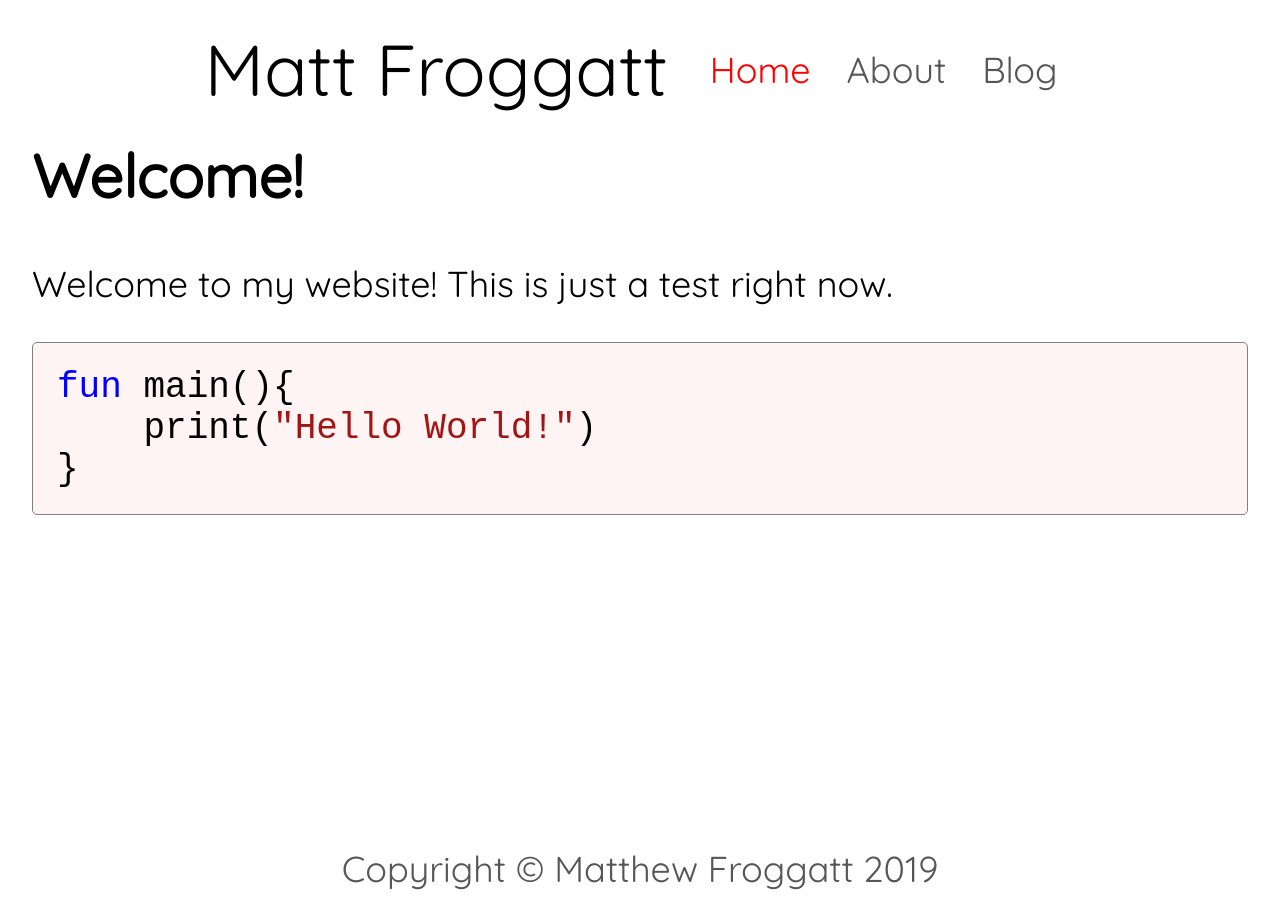
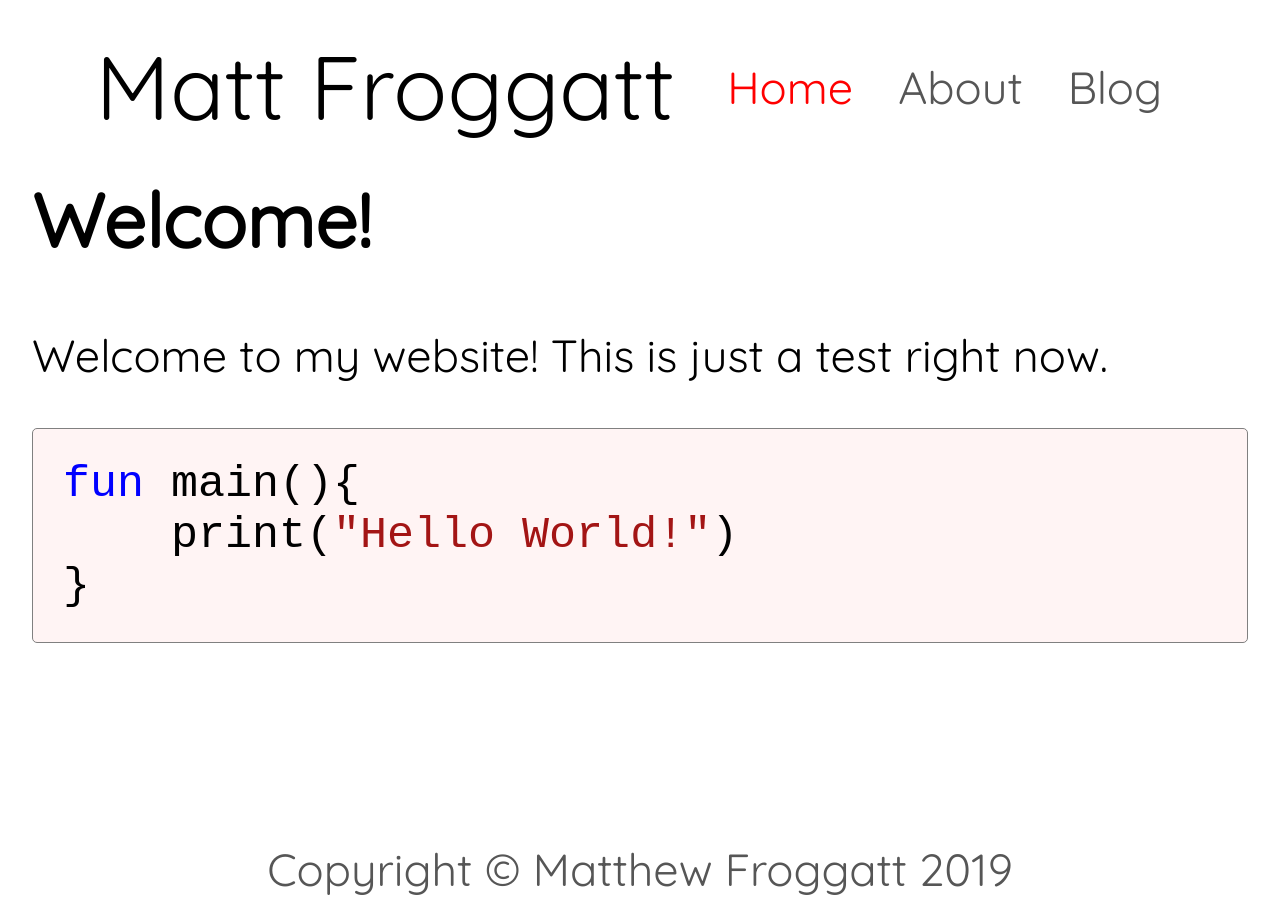
Before and after one commit to matt-froggatt/matt-froggatt.github.io, a Jekyll site: the page built from index.md, in a window 1280 px wide. Built offline with Jekyll 4.4.1, drawn with Linux system fonts in a browser that asks for light colours.

Commit message:
Removed theme from config.

```diff
--- a/_config.yml
+++ b/_config.yml
@@ -17,5 +17,3 @@ defaults:
       path: ""
     values:
       layout: "default"
-
-theme: jekyll-theme-minimal
--- a/_sass/main.scss
+++ b/_sass/main.scss
@@ -1,6 +1,7 @@
 html{
 	background-color: white;
 	font-family: 'Quicksand', sans-serif;
+	font-size: 30px;
 }
 
 *{
@@ -70,8 +71,8 @@ hr{
 }
 
 @media only screen and (min-device-width: 1000px){
-	*{
-		font-size: 1.2rem;
+	html{
+		font-size: 15px;
 	}
 }
 
```
Also changed, not shown: index.md (line endings or trailing spaces).
